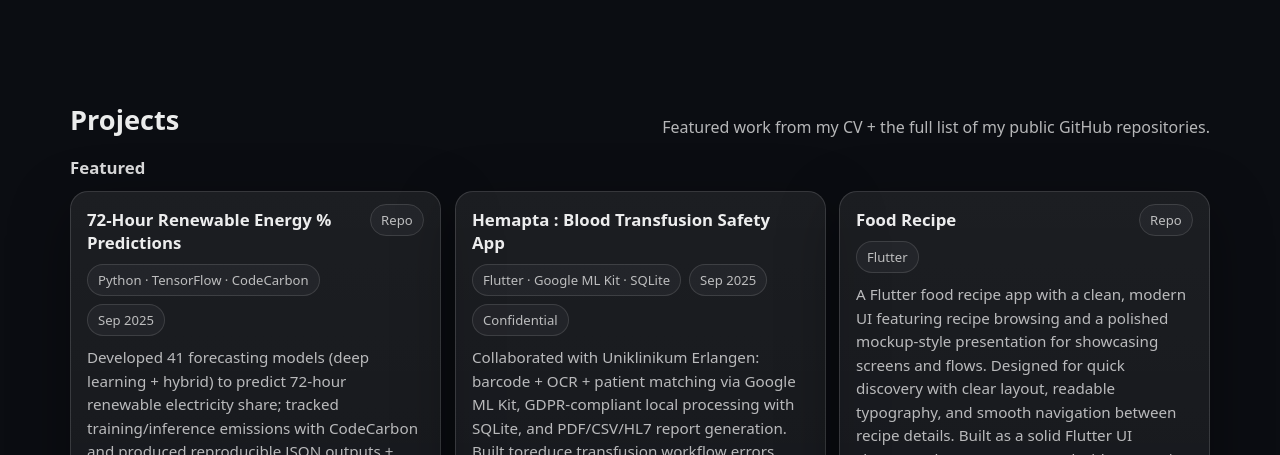
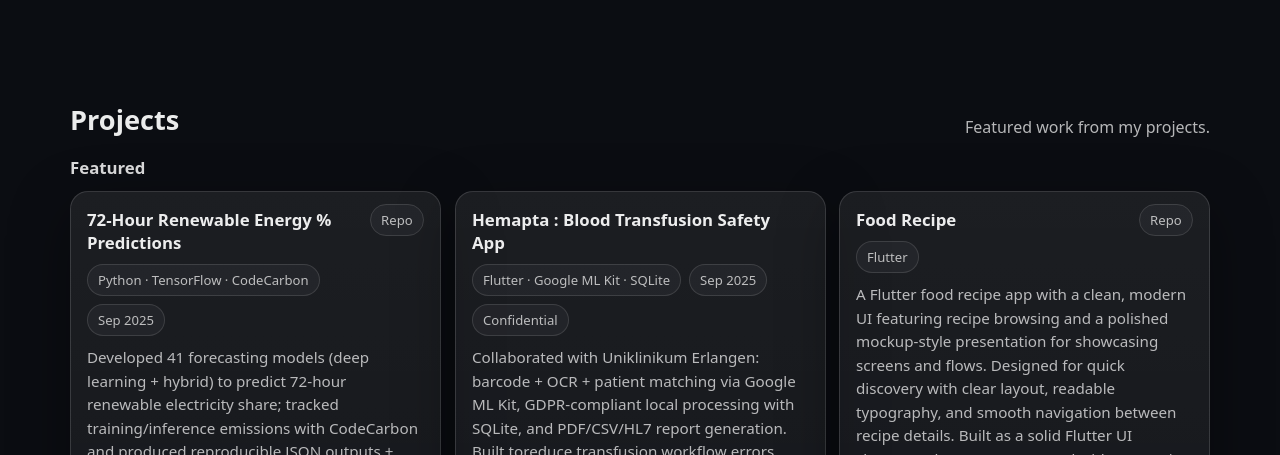
Before and after one commit to AnikKazi-dev/Portfolio-Kazi-Anik-Islam, a plain HTML site: page index.html in a window 1280 px wide. Shown: the part 1474-1929 px from the top of the page. Drawn offline with Linux system fonts and the light colour scheme; no server answers.

Commit message:
Update index.html

```diff
--- a/index.html
+++ b/index.html
@@ -186,10 +186,7 @@
         <div class="container">
           <div class="section__head">
             <h2 class="section__title">Projects</h2>
-            <p class="section__lead">
-              Featured work from my CV + the full list of my public GitHub
-              repositories.
-            </p>
+            <p class="section__lead">Featured work from my projects.</p>
           </div>
 
           <div class="projects">
```
